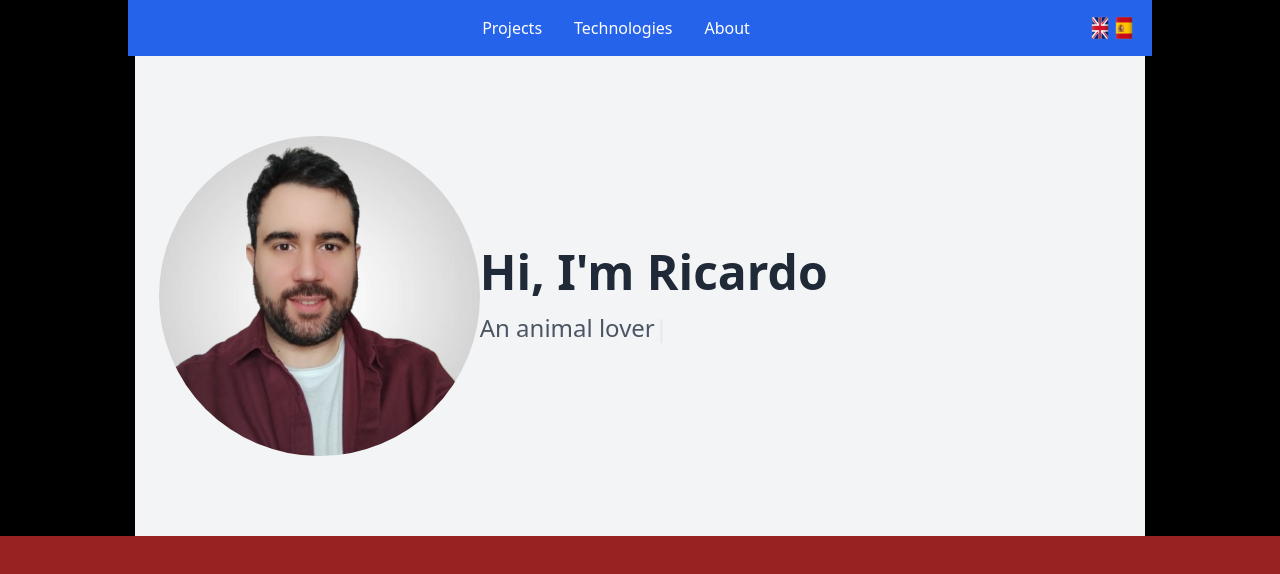
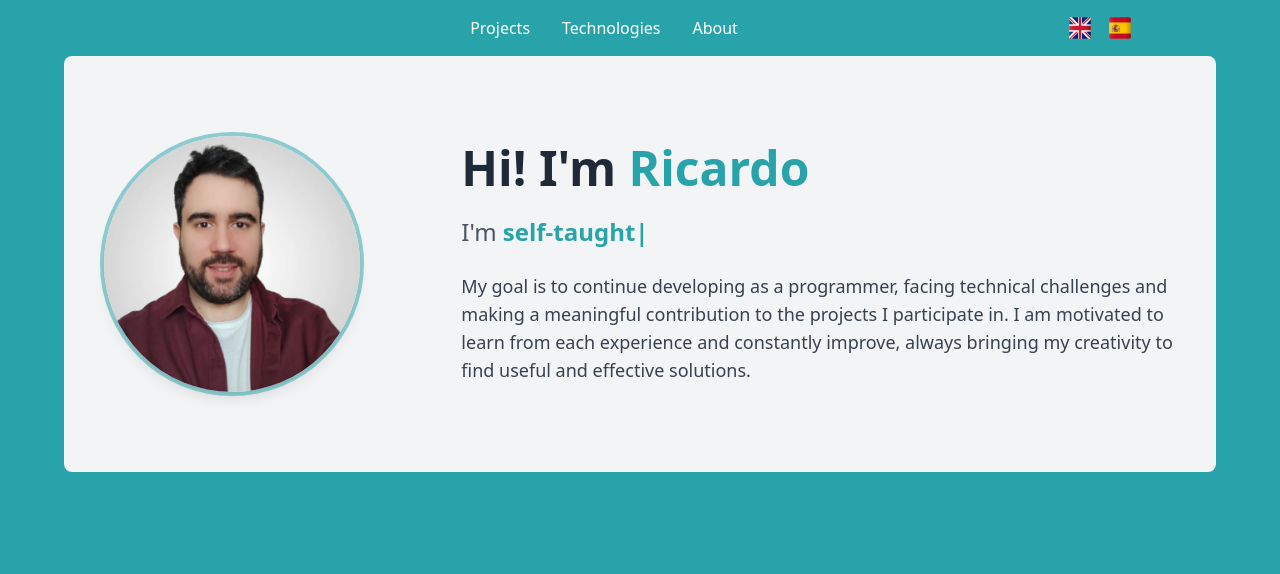
Before and after one commit to RickyJary/Portfolio, a React (Vite) app: page / in a window 1280 px wide. Shown: the top 574 px of the page. Built offline with nearby package versions, Linux system fonts and the light colour scheme.

Commit message:
feat: colors and accurate descriptions

```diff
--- a/src/App.jsx
+++ b/src/App.jsx
@@ -4,7 +4,7 @@ import Hero from "./components/Hero/Hero"
 function App() {
 
   return (
-    <div className="flex items-center flex-col bg-black">
+    <div className="flex items-center flex-col bg-[#27a3a9]">
       <Navbar />
       <Hero/>
     </div>
--- a/src/components/Hero/Hero.jsx
+++ b/src/components/Hero/Hero.jsx
@@ -5,8 +5,10 @@ import { useLanguage } from '../../context/LanguageContext'
 const Hero = () => {
   const { t } = useLanguage();
   return (
-  <section className="flex items-center justify-between py-20 px-6 bg-gray-100 dark:bg-black">
-      <div className="w-1/3 rounded-full overflow-hidden">
+    <section className="flex flex-col sm:flex-row items-center justify-between py-20 px-10 bg-gray-100 dark:bg-black gap-12 rounded-lg">
+
+
+      <div className="w-48 h-48 sm:w-64 sm:h-64 rounded-full overflow-hidden shadow-lg ring-4 ring-[#27a3a9] ring-opacity-50 transition duration-500 hover:scale-105">
         <img
           src={profilePhoto}
           alt="Ricardo"
@@ -14,17 +16,26 @@ const Hero = () => {
         />
       </div>
 
-      <div className="w-2/3 text-center sm:text-left">
-        <h1 className="text-4xl sm:text-5xl font-bold text-gray-800 dark:text-white mb-4">
-          {t('hero.title')}
+      <div className="sm:w-2/3 text-center sm:text-left max-w-3xl space-y-6">
+        <h1 className="text-4xl sm:text-5xl font-bold text-gray-800 dark:text-white leading-tight">
+          {t('hero.title')} <span className="text-[#27a3a9] font-bold" >Ricardo</span>
         </h1>
 
-        <p className="text-xl sm:text-2xl text-gray-600 dark:text-gray-300">
+        <p className="text-xl sm:text-2xl text-gray-600 dark:text-gray-300 leading-relaxed">
+          {t('hero.iam')}{' '}
           <ReactTyped
+            className="text-[#27a3a9] font-bold"
             strings={[
               t('hero.description1'),
               t('hero.description2'),
               t('hero.description3'),
+              t('hero.description4'),
+              t('hero.description5'),
+              t('hero.description6'),
+              t('hero.description7'),
+              t('hero.description8'),
+              t('hero.description9'),
+              t('hero.description10'),
             ]}
             typeSpeed={60}
             backSpeed={50}
@@ -33,6 +44,10 @@ const Hero = () => {
             showCursor
           />
         </p>
+
+        <p className="text-base sm:text-lg text-gray-700 dark:text-gray-400">
+          {t('about.objective')}
+        </p>
       </div>
     </section>
   )
--- a/src/components/Navbar/Navbar.jsx
+++ b/src/components/Navbar/Navbar.jsx
@@ -1,12 +1,28 @@
+import { useEffect, useState } from "react";
 import { useLanguage } from "../../context/LanguageContext";
 import unitedKingdom from "../../assets/img/united_kingdom_square_icon_64.png";
 import spain from "../../assets/img/spain_square_icon_64.png";
 
 const Navbar = () => {
   const { t, toggleLanguage, lang } = useLanguage();
+  const [scrolled, setScrolled] = useState(false);
+
+  useEffect(() => {
+    const handleScroll = () => {
+      setScrolled(window.scrollY > 10);
+    };
+    window.addEventListener("scroll", handleScroll);
+    return () => window.removeEventListener("scroll", handleScroll);
+  }, []);
 
   return (
-    <nav className="flex justify-between bg-blue-600 p-4 w-[80%] text-white">
+    <nav
+      className={`sticky top-0 z-50 flex justify-between items-center p-4 w-[80%] transition-all duration-300 ${
+        scrolled
+          ? "bg-white/30 dark:bg-black/30 backdrop-blur-md text-white"
+          : "bg-[#27a3a9] text-white"
+      }`}
+    >
       <ul className="flex gap-8 justify-center flex-1">
         <li>
           <a href="#projects">{t("navbar.projects")}</a>
@@ -18,18 +34,18 @@ const Navbar = () => {
           <a href="#about">{t("navbar.about")}</a>
         </li>
       </ul>
-      <div className="flex items-centercursor-pointer">
+
+      <div className="flex items-center gap-2">
         <img
           src={unitedKingdom}
           alt="English"
-          className="w-6 h-6 cursor-pointer"
+          className="w-8 h-6 cursor-pointer"
           onClick={() => lang !== "en" && toggleLanguage()}
         />
-
         <img
           src={spain}
           alt="Spanish"
-          className="w-6 h-6 cursor-pointer"
+          className="w-8 h-6 cursor-pointer"
           onClick={() => lang !== "es" && toggleLanguage()}
         />
       </div>
--- a/src/index.css
+++ b/src/index.css
@@ -9,7 +9,7 @@
 
   color-scheme: light dark;
   color: rgba(0, 0, 0, 0.87);
-  background-color: #972222;
+  background-color: #27a3a9;
   font-synthesis: none;
   text-rendering: optimizeLegibility;
   -webkit-font-smoothing: antialiased;
--- a/src/locales/en.json
+++ b/src/locales/en.json
@@ -5,11 +5,19 @@
     "about": "About"
   },
   "hero": {
-    "title": "Hi, I'm Ricardo",
-    "description1": "A passionate developer",
-    "description2": "An animal lover",
-    "description3": "A fullstack developer"
-  },
+  "title": "Hi! I'm ",
+  "iam": "I'm ",
+  "description1": "a fullstack developer",
+  "description2": "self-taught",
+  "description3": "creative",
+  "description4": "a problem solver",
+  "description5": "curious",
+  "description6": "a challenge lover",
+  "description7": "a constant learner",
+  "description8": "a gamer",
+  "description9": "a team player",
+  "description10": "a kind person"
+},
   "about": {
     "objective": "My goal is to continue developing as a programmer, facing technical challenges and making a meaningful contribution to the projects I participate in. I am motivated to learn from each experience and constantly improve, always bringing my creativity to find useful and effective solutions."
   }
--- a/src/locales/es.json
+++ b/src/locales/es.json
@@ -5,11 +5,19 @@
     "about": "Sobre mí"
   },
   "hero": {
-    "title": "¡Hola! soy Ricardo",
-    "description1": "Un desarrollador apasionado.",
-    "description2": "Un amante de los animales",
-    "description3": "Un desarrollador fullstack"
-  },
+  "title": "¡Hola! Soy ",
+  "iam": "Soy ",
+  "description1": "desarrollador fullstack",
+  "description2": "autodidacta",
+  "description3": "creativo",
+  "description4": "resolutivo",
+  "description5": "curioso",
+  "description6": "fan de los retos",
+  "description7": "aprendiz constante",
+  "description8": "jugador",
+  "description9": "de trabajo en equipo",
+  "description10": "buena persona"
+},
   "about": {
     "objective": "Mi objetivo es seguir desarrollándome como programador, enfrentando desafíos técnicos y contribuyendo de manera significativa a los proyectos en los que participe. Me motiva aprender de cada experiencia y mejorar constantemente, siempre aportando mi creatividad para encontrar soluciones útiles y efectivas."
   }
```
